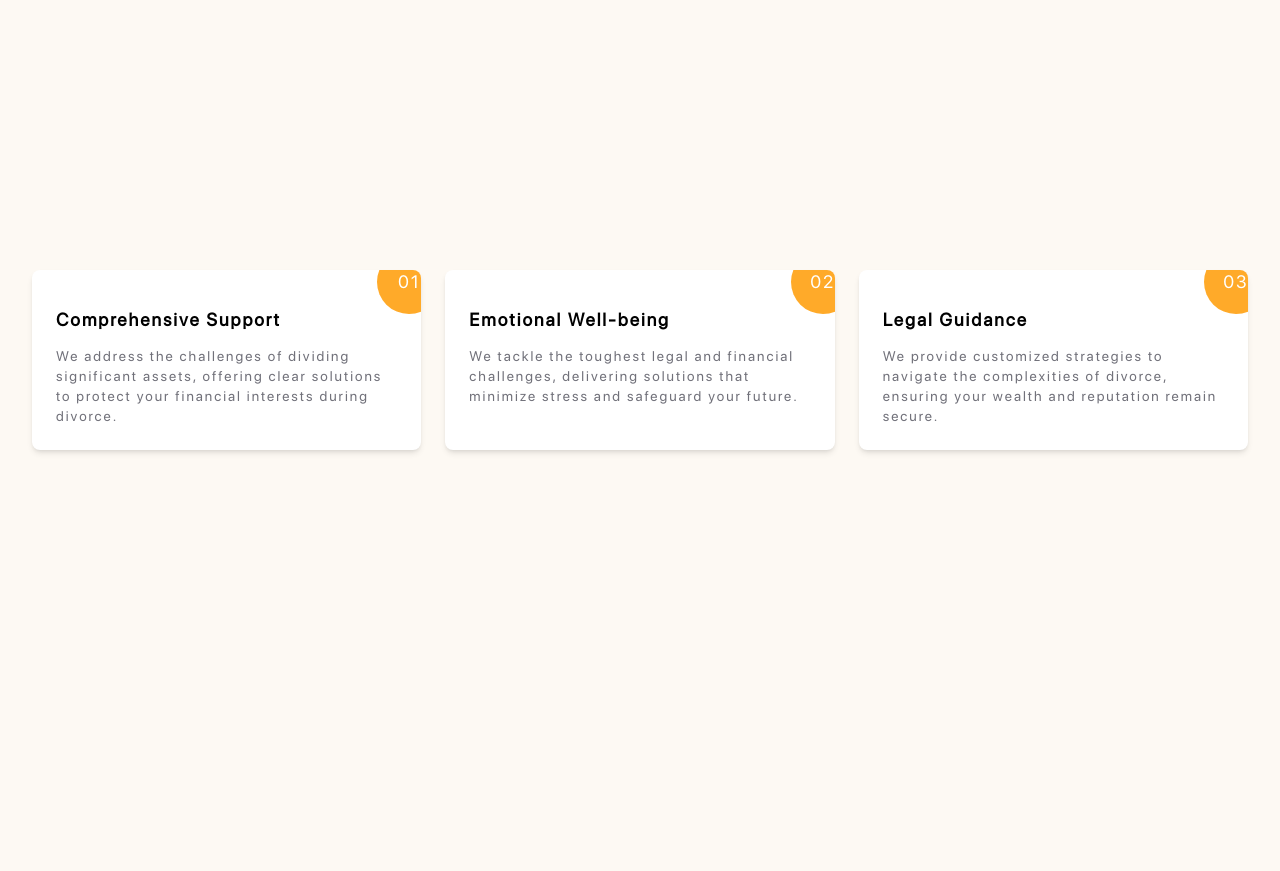
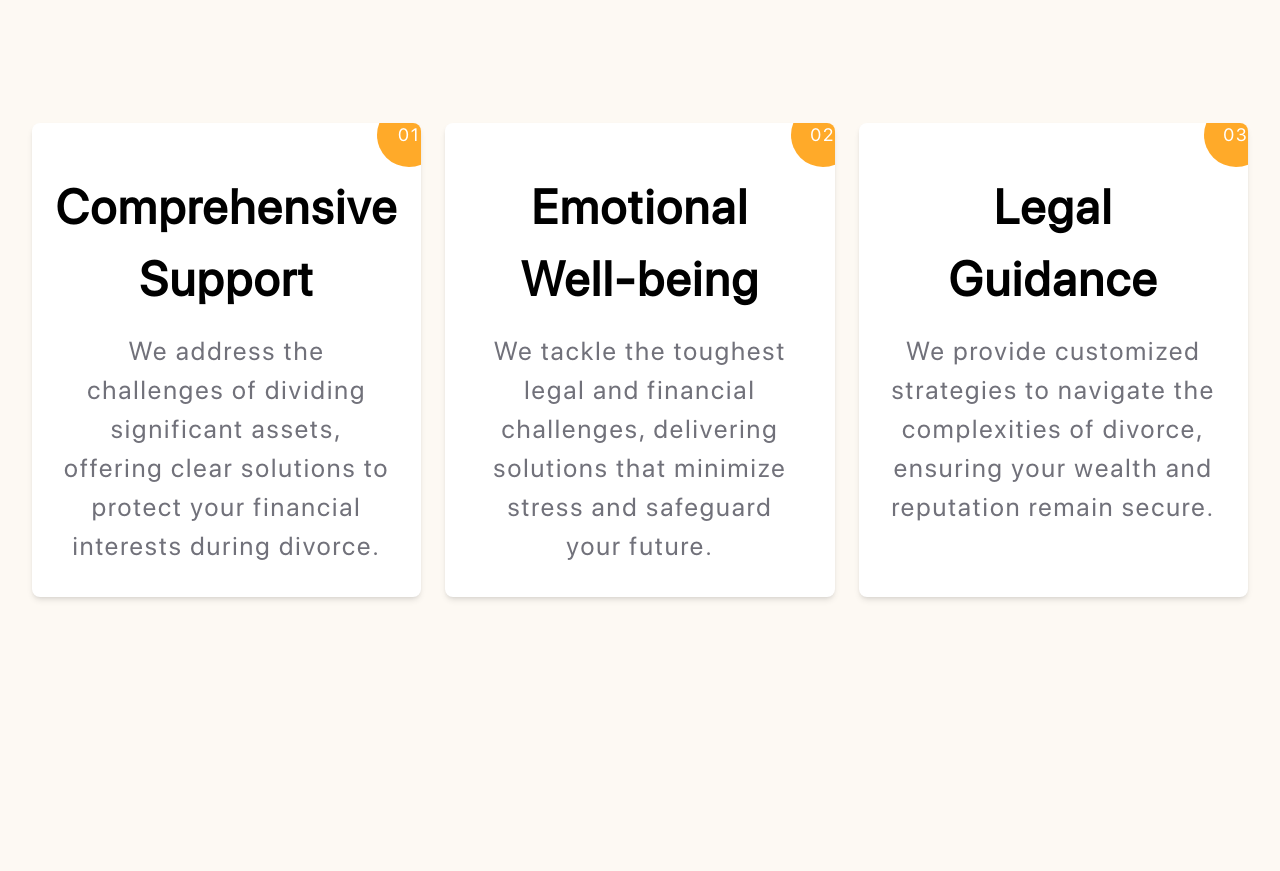
Before and after one commit to rumeshsmrr/Jimmu_V2, a React (Vite) app: page / in a window 1280 px wide. Shown: the part 5640-6511 px from the top of the page. Built offline with nearby package versions, Linux system fonts and the light colour scheme.

Commit message:
About us se3 card changes

```diff
--- a/src/components/AboutUs_Se03.jsx
+++ b/src/components/AboutUs_Se03.jsx
@@ -12,7 +12,7 @@ const AboutUs_Se03 = () => (
     <div className="grid grid-cols-1 sm:grid-cols-2 lg:grid-cols-3 gap-4 sm:gap-6 p-6 sm:p-8">
       {/* Card 1: Comprehensive Support */}
       <motion.div
-        className="bg-white shadow-md p-6 space-y-3 rounded-lg relative overflow-hidden"
+        className="bg-white shadow-md p-8 space-y-4 rounded-lg relative overflow-hidden text-center flex flex-col items-center"
         initial={{ opacity: 0, y: 50 }}
         whileInView={{ opacity: 1, y: 0 }}
         transition={{ duration: 0.6, ease: "easeOut" }}
@@ -21,15 +21,15 @@ const AboutUs_Se03 = () => (
         <div className="w-16 h-16 bg-[#FFAA29] rounded-full absolute -right-5 -top-5 flex items-center justify-center">
           <p className="text-white text-lg">01</p>
         </div>
-        <h1 className="font-bold text-lg">Comprehensive Support</h1>
-        <p className="text-sm text-zinc-500">
+        <h1 className="font-bold text-[48px]">Comprehensive Support</h1>
+        <p className="text-[26px] text-zinc-500 mt-4">
           We address the challenges of dividing significant assets, offering clear solutions to protect your financial interests during divorce.
         </p>
       </motion.div>
 
       {/* Card 2: Emotional Well-being */}
       <motion.div
-        className="bg-white shadow-md p-6 space-y-3 rounded-lg relative overflow-hidden"
+        className="bg-white shadow-md p-8 space-y-4 rounded-lg relative overflow-hidden text-center flex flex-col items-center"
         initial={{ opacity: 0, y: 50 }}
         whileInView={{ opacity: 1, y: 0 }}
         transition={{ duration: 0.7, ease: "easeOut" }}
@@ -38,15 +38,15 @@ const AboutUs_Se03 = () => (
         <div className="w-16 h-16 bg-[#FFAA29] rounded-full absolute -right-5 -top-5 flex items-center justify-center">
           <p className="text-white text-lg">02</p>
         </div>
-        <h1 className="font-bold text-lg">Emotional Well-being</h1>
-        <p className="text-sm text-zinc-500">
+        <h1 className="font-bold text-[48px]">Emotional Well-being</h1>
+        <p className="text-[26px] text-zinc-500 mt-4">
           We tackle the toughest legal and financial challenges, delivering solutions that minimize stress and safeguard your future.
         </p>
       </motion.div>
 
       {/* Card 3: Legal Guidance */}
       <motion.div
-        className="bg-white shadow-md p-6 space-y-3 rounded-lg relative overflow-hidden"
+        className="bg-white shadow-md p-8 space-y-4 rounded-lg relative overflow-hidden text-center flex flex-col items-center"
         initial={{ opacity: 0, y: 50 }}
         whileInView={{ opacity: 1, y: 0 }}
         transition={{ duration: 0.8, ease: "easeOut" }}
@@ -55,8 +55,8 @@ const AboutUs_Se03 = () => (
         <div className="w-16 h-16 bg-[#FFAA29] rounded-full absolute -right-5 -top-5 flex items-center justify-center">
           <p className="text-white text-lg">03</p>
         </div>
-        <h1 className="font-bold text-lg">Legal Guidance</h1>
-        <p className="text-sm text-zinc-500">
+        <h1 className="font-bold text-[48px]">Legal Guidance</h1>
+        <p className="text-[26px] text-zinc-500 mt-4">
           We provide customized strategies to navigate the complexities of divorce, ensuring your wealth and reputation remain secure.
         </p>
       </motion.div>
```
